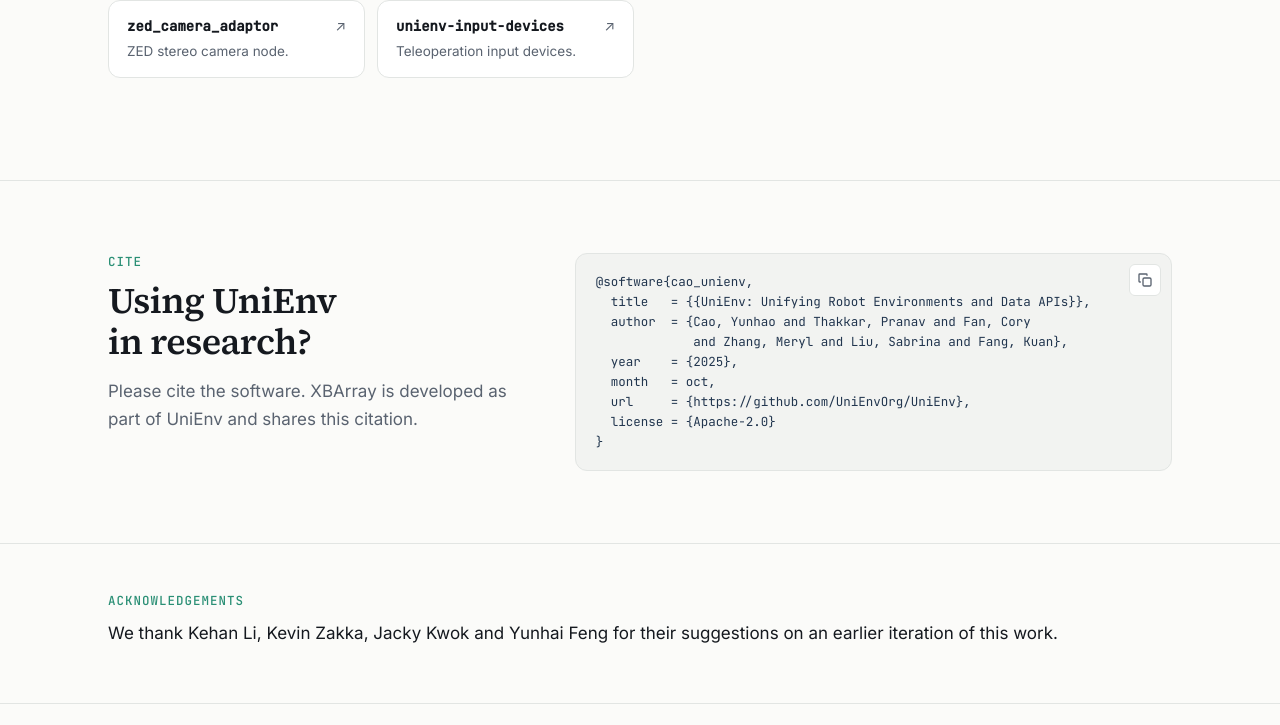
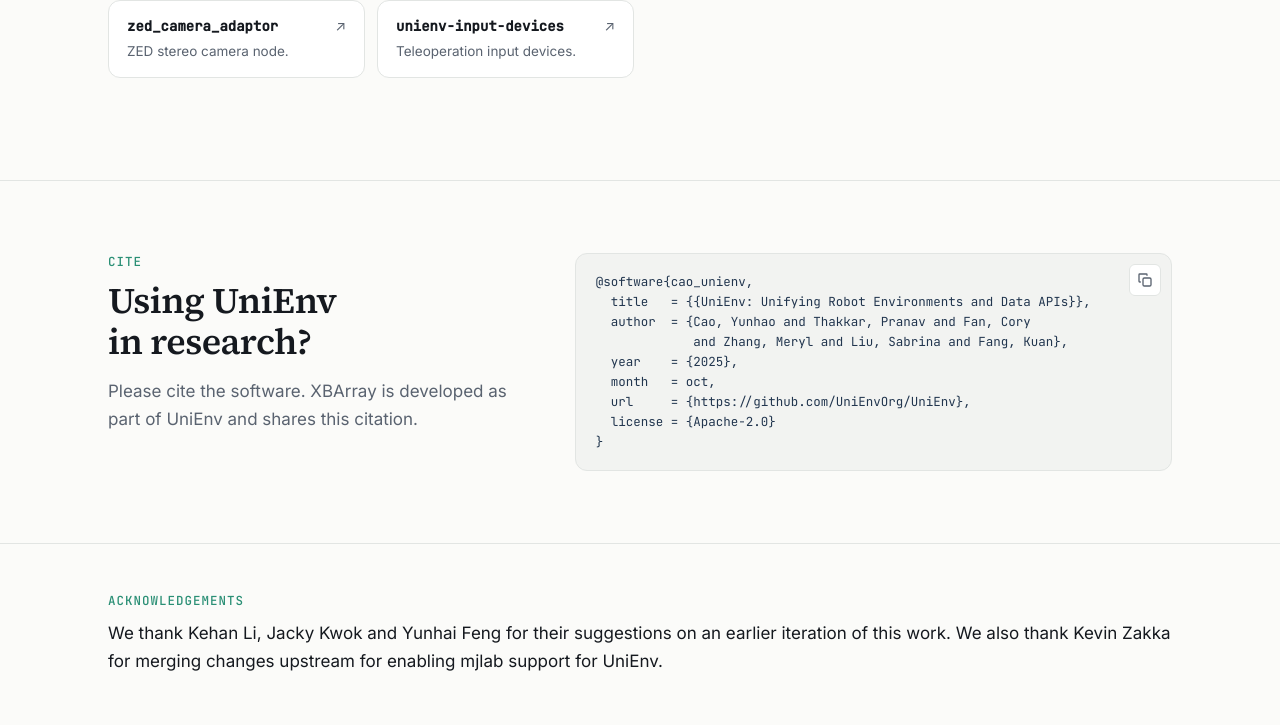
Before and after one commit to UniEnvOrg/UniEnvOrg.github.io, a plain HTML site: page site/index.html in a window 1280 px wide. Shown: the part 4818-5543 px from the top of the page. Drawn offline with Linux system fonts and the light colour scheme; no server answers.

Commit message:
Acknowledgements: thank Kevin Zakka for the upstream mjlab changes

```diff
--- a/site/index.html
+++ b/site/index.html
@@ -606,7 +606,7 @@ rng, sample = torch_space.<span class="f">sample</span>(rng)</pre>
 
 <section id="acknowledgements" class="ack"><div class="wrap">
   <p class="eyebrow">Acknowledgements</p>
-  <p>We thank Kehan Li, Kevin Zakka, Jacky Kwok and Yunhai Feng for their suggestions on an earlier iteration of this work.</p>
+  <p>We thank Kehan Li, Jacky Kwok and Yunhai Feng for their suggestions on an earlier iteration of this work. We also thank Kevin Zakka for merging changes upstream for enabling mjlab support for UniEnv.</p>
 </div></section>
 </main>
 
```
